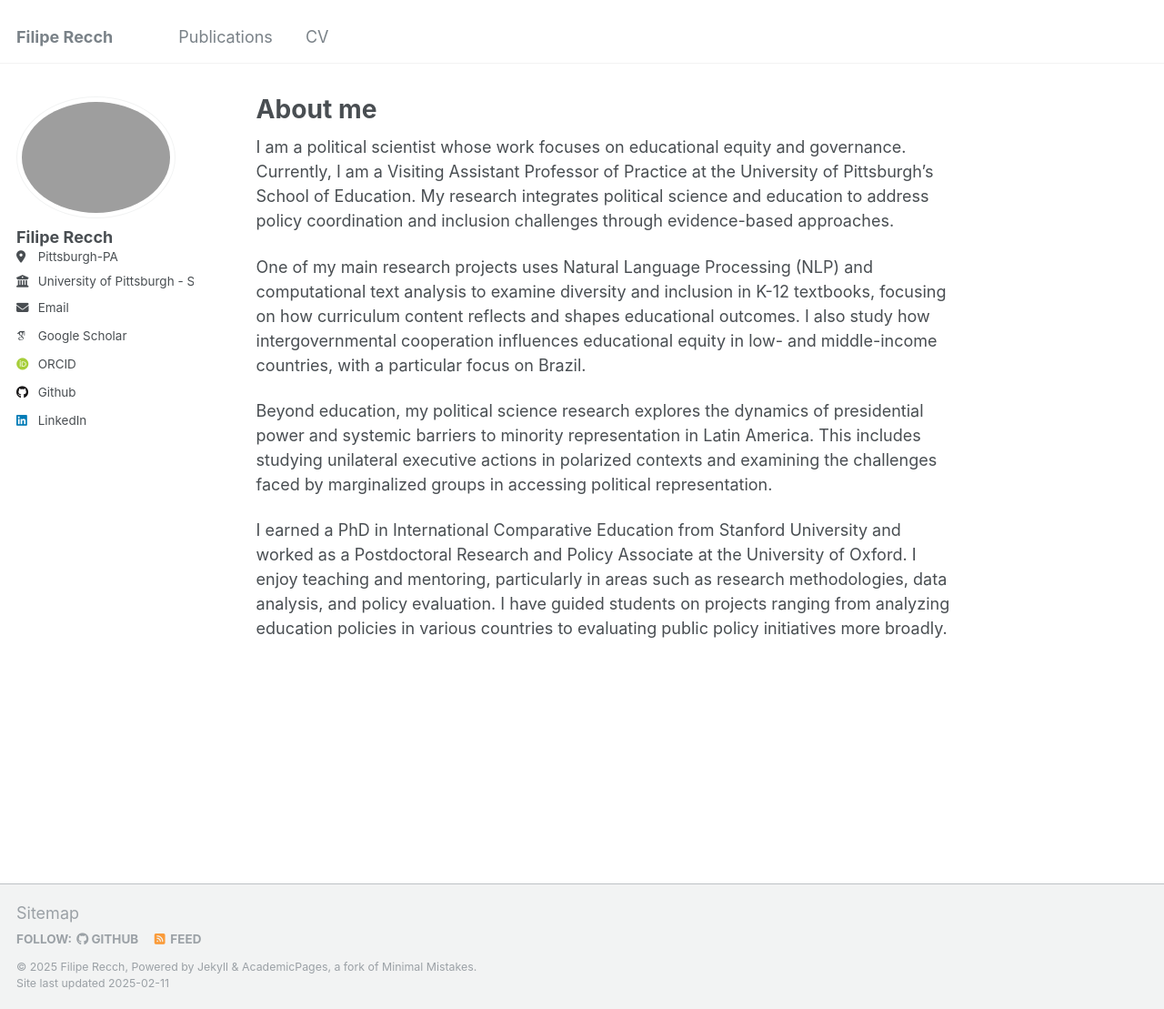
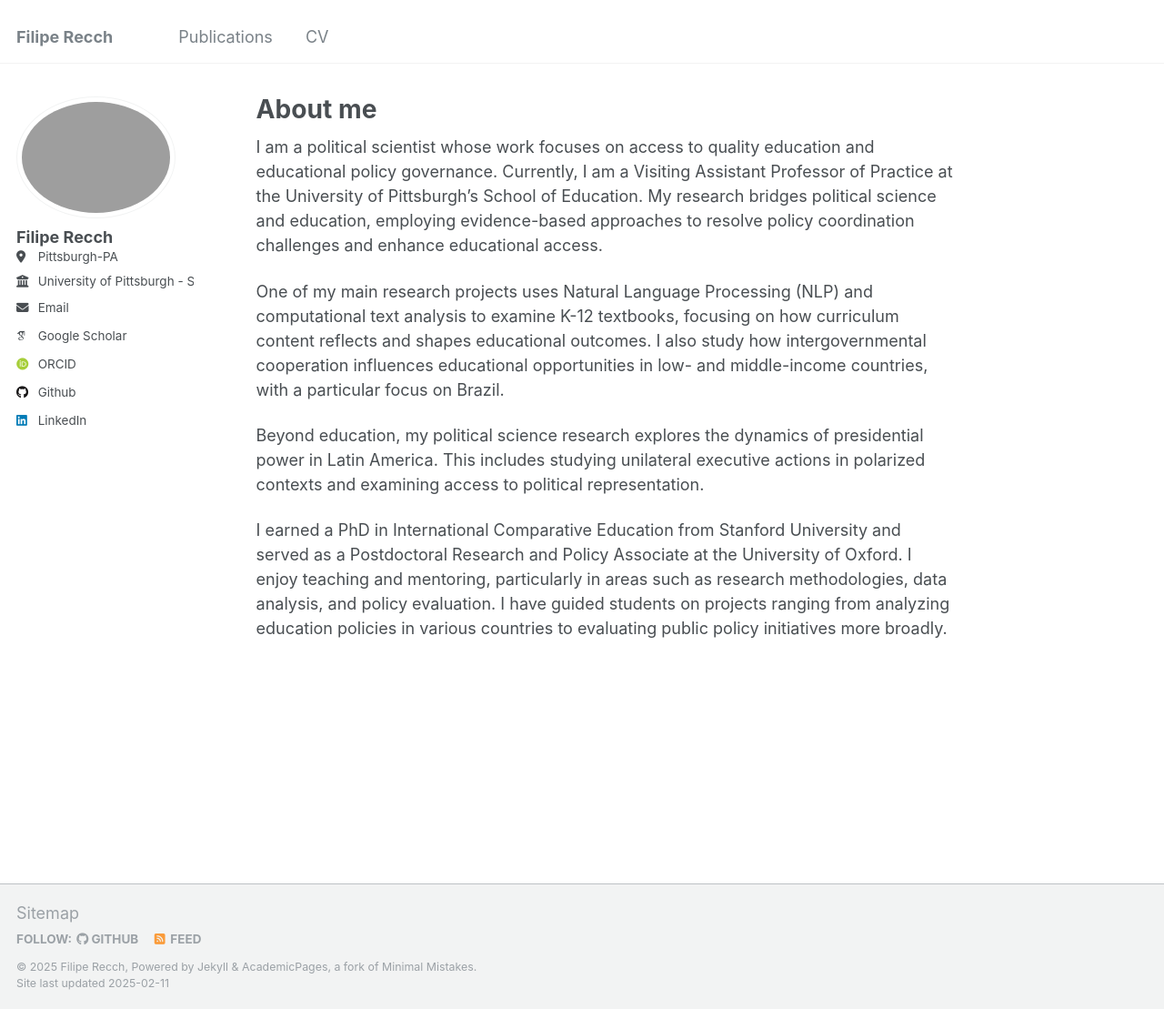
Before and after one commit to filiperecch/filiperecch.github.io, a Jekyll site: the page built from _pages/about.md, in a window 1280 px wide and 1109 px high. Shown: the whole window at 91% size. Built offline with Jekyll 4.4.1, drawn with Linux system fonts in a browser that asks for light colours; some web fonts are replaced; part of the change alters nothing that is shown.

Commit message:
fixing tracking issues and a few small changes

```diff
--- a/_includes/analytics.html
+++ b/_includes/analytics.html
@@ -1,14 +1,8 @@
-{% if site.analytics.provider and page.analytics != false %}
+<script async src="https://www.googletagmanager.com/gtag/js?id={{ site.google_analytics }}"></script>
+<script>
+  window.dataLayer = window.dataLayer || [];
+  function gtag(){dataLayer.push(arguments);}
+  gtag('js', new Date());
 
-{% case site.analytics.provider %}
-{% when "google" %}
-  {% include /analytics-providers/google.html %}
-{% when "google-universal" %}
-  {% include /analytics-providers/google-universal.html %}
-{% when "google-analytics-4" %}
-  {% include /analytics-providers/google-analytics-4.html %}
-{% when "custom" %}
-  {% include /analytics-providers/custom.html %}
-{% endcase %}
-
-{% endif %}
+  gtag('config', '{{ site.google_analytics }}');
+</script>
--- a/_layouts/default.html
+++ b/_layouts/default.html
@@ -9,6 +9,9 @@ layout: compress
   <head>
     {% include head.html %}
     {% include head/custom.html %}
+    {% if site.google_analytics and jekyll.environment == 'production' %}
+    {% include analytics.html %}
+    {% endif %}
   </head>
 
   <body>
--- a/_pages/about.md
+++ b/_pages/about.md
@@ -7,10 +7,10 @@ redirect_from:
   - /about.html
 ---
 
-I am a political scientist whose work focuses on educational equity and governance. Currently, I am a Visiting Assistant Professor of Practice at the University of Pittsburgh’s School of Education. My research integrates political science and education to address policy coordination and inclusion challenges through evidence-based approaches.
+I am a political scientist whose work focuses on access to quality education and educational policy governance. Currently, I am a Visiting Assistant Professor of Practice at the University of Pittsburgh’s School of Education. My research bridges political science and education, employing evidence-based approaches to resolve policy coordination challenges and enhance educational access.
 
-One of my main research projects uses Natural Language Processing (NLP) and computational text analysis to examine diversity and inclusion in K-12 textbooks, focusing on how curriculum content reflects and shapes educational outcomes. I also study how intergovernmental cooperation influences educational equity in low- and middle-income countries, with a particular focus on Brazil.
+One of my main research projects uses Natural Language Processing (NLP) and computational text analysis to examine K-12 textbooks, focusing on how curriculum content reflects and shapes educational outcomes. I also study how intergovernmental cooperation influences educational opportunities in low- and middle-income countries, with a particular focus on Brazil.
 
-Beyond education, my political science research explores the dynamics of presidential power and systemic barriers to minority representation in Latin America. This includes studying unilateral executive actions in polarized contexts and examining the challenges faced by marginalized groups in accessing political representation.
+Beyond education, my political science research explores the dynamics of presidential power in Latin America. This includes studying unilateral executive actions in polarized contexts and examining access to political representation.
 
-I earned a PhD in International Comparative Education from Stanford University and worked as a Postdoctoral Research and Policy Associate at the University of Oxford. I enjoy teaching and mentoring, particularly in areas such as research methodologies, data analysis, and policy evaluation. I have guided students on projects ranging from analyzing education policies in various countries to evaluating public policy initiatives more broadly.
+I earned a PhD in International Comparative Education from Stanford University and served as a Postdoctoral Research and Policy Associate at the University of Oxford. I enjoy teaching and mentoring, particularly in areas such as research methodologies, data analysis, and policy evaluation. I have guided students on projects ranging from analyzing education policies in various countries to evaluating public policy initiatives more broadly.
```
